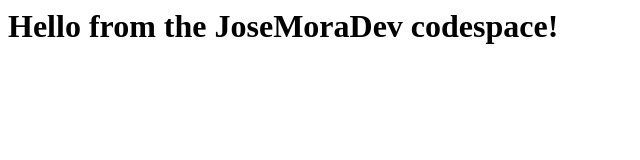
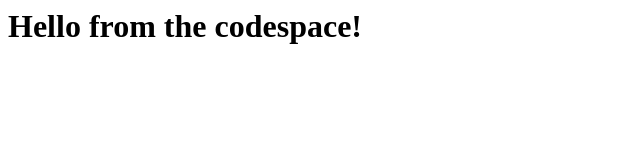
Before and after one commit to JoseMoraDev/skills-code-with-codespaces, a plain HTML site: page index.html in a window 1280 px wide. Shown: the whole page, without its empty margins (0-640 px from the left). Drawn offline with Linux system fonts and the light colour scheme.

Commit message:
Adding hello from the codespace!

```diff
--- a/index.html
+++ b/index.html
@@ -1,3 +1,3 @@
 <html>
-  <h1>Hello from the JoseMoraDev codespace!</h1>
+  <h1>Hello from the codespace!</h1>
 </html>
```
